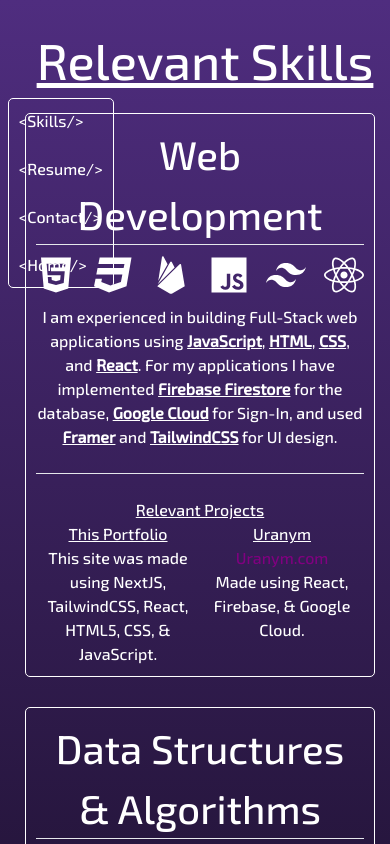
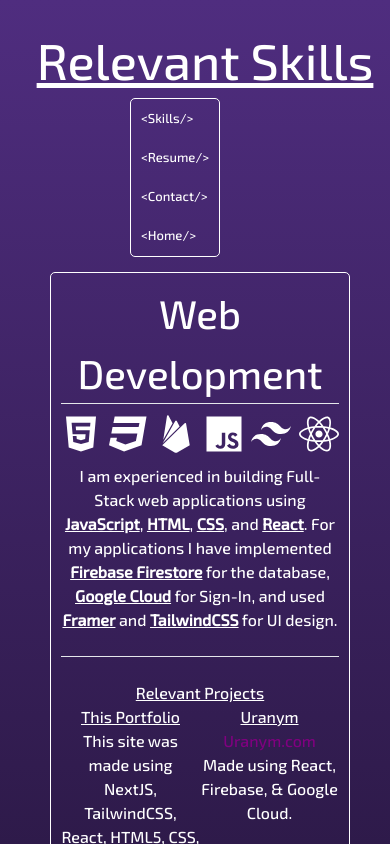
Before and after one commit to kodiakcain/updated-portfolio, a Next.js app: page /Skills in a window 390 px wide. Shown: the top 844 px of the page. Built offline with nearby package versions, Linux system fonts and the light colour scheme.

Commit message:
css mobile

```diff
--- a/styles/Contact.modules.css
+++ b/styles/Contact.modules.css
@@ -6,8 +6,5 @@
     border-color: white;
     border-radius: 5px;
     color: white;
-    position: fixed;
-    left: 2%;
-    top: 45%;
-    font-family: 'Exo 2';
+    font-family: 'Exo 2', sans-serif;
 }
--- a/styles/ContainerPage.modules.css
+++ b/styles/ContainerPage.modules.css
@@ -32,7 +32,7 @@
         color: white;
 
         font-family: 'Exo 2', sans-serif;
-        max-width: 400px;
+        max-width: 300px;
     }
 
     .containerDiv2 {
@@ -42,6 +42,6 @@
         border-radius: 5px;
         color: white;
         font-family: 'Exo 2', sans-serif;
-        max-width: 400px;
+        max-width: 300px;
     }
 }
--- a/styles/Skills.modules.css
+++ b/styles/Skills.modules.css
@@ -35,7 +35,7 @@
     justify-content: center;
     align-items: center;
     display: flex;
-    padding-left: 30px;
+    padding-left: 13vw;
     padding-top: 6%;
 }
 
@@ -47,10 +47,8 @@
         border-color: white;
         border-radius: 5px;
         color: white;
-        position: fixed;
-        left: 2%;
-        top: 45;
         font-family: 'Exo 2', sans-serif;
+        font-size: small;
     }
 
     .topWord {
```
